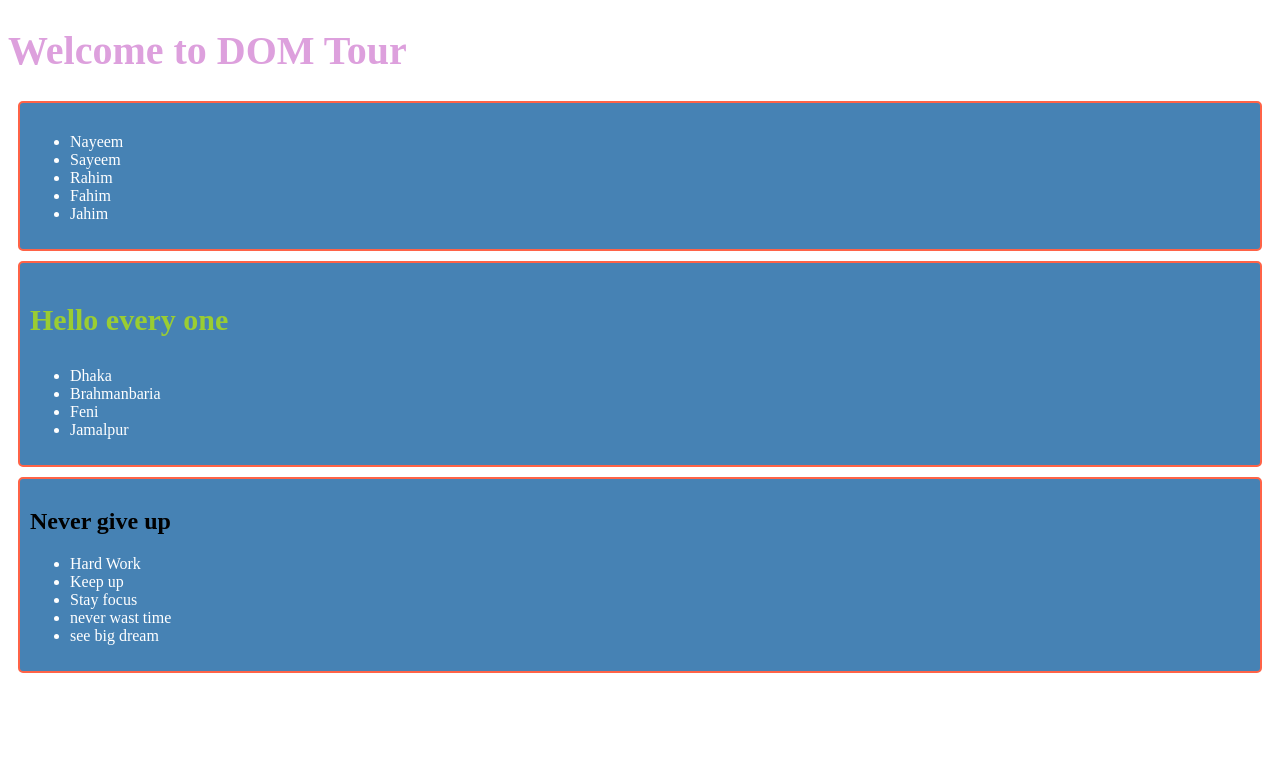
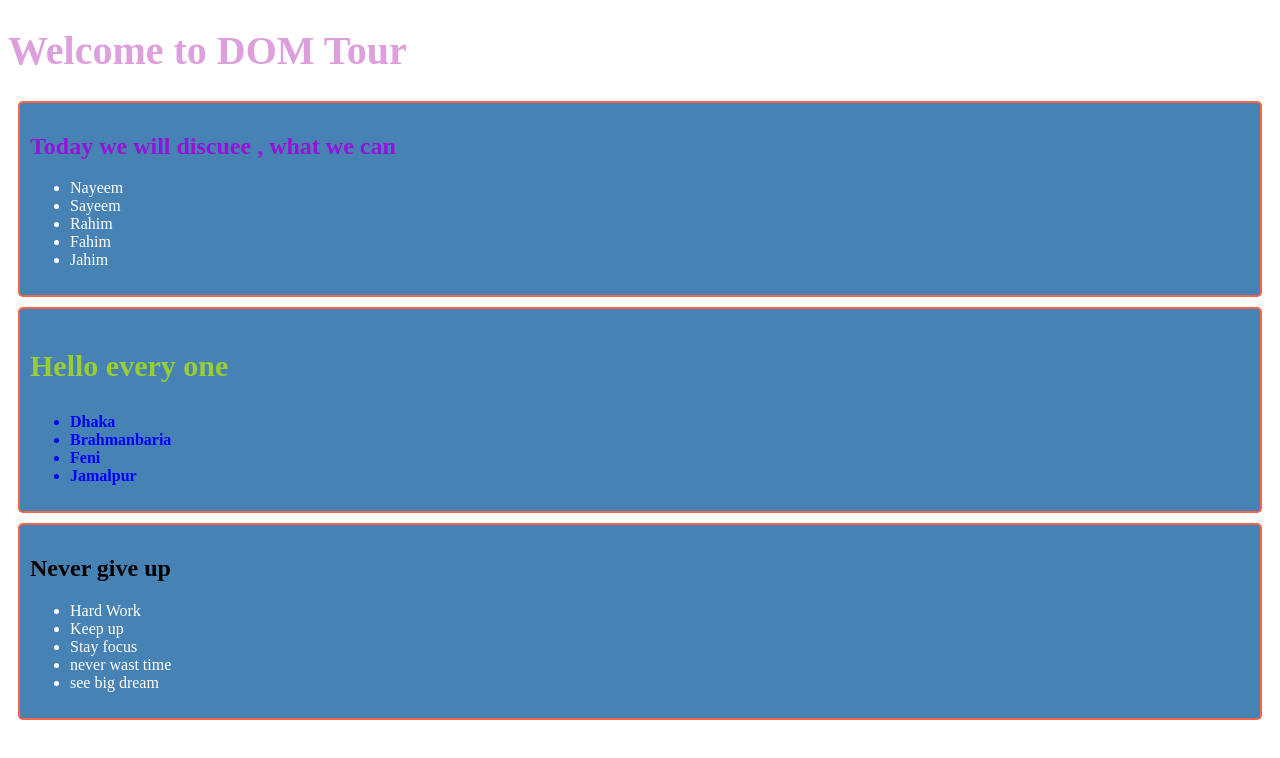
Before and after one commit to Ashraful610/batch-6-M24-DOM-tour, a plain HTML site: page index.html in a window 1280 px wide. Drawn offline with Linux system fonts and the light colour scheme.

Commit message:
add class and remove class

```diff
--- a/Style/main.css
+++ b/Style/main.css
@@ -9,3 +9,6 @@ h3{
     font-size: 30px;
     color: yellowgreen;
 }
+.color{
+    color:rgb(150, 18, 216)
+}
--- a/index.html
+++ b/index.html
@@ -11,7 +11,7 @@
     <main>
         <h1>Welcome to DOM Tour</h1>
         <section>
-            <h2 id="section-title"> </h2>
+            <h2 id="section-title" class="more-title"> </h2>
             <ul>
                 <li class="names">Nayeem</li>
                 <li class="names">Sayeem</li>
@@ -21,7 +21,7 @@
             </ul>
         </section>
         <section>
-            <h3>Hello every one</h3>
+            <h3 class="second-title">Hello every one</h3>
             <ul class="jela">
                 <li>Dhaka</li>
                 <li>Brahmanbaria</li>
@@ -43,26 +43,26 @@
 
     <script src="js/main.js"></script>
     <script>
-        // const allLi =  document.getElementsByTagName('li')
-        // for(const li of allLi){
-        //     // console.log(li.innerText)
-        // }
-        // const title = document.getElementById('section-title')
-        // title.innerText = 'Today we will discuee , what we can'
+        const allLi =  document.getElementsByTagName('li')
+        for(const li of allLi){
+            // console.log(li.innerText)
+        }
+        const section_title = document.getElementById('section-title')
+       section_title.innerText = 'Today we will discuee , what we can'
 
-        // const names = document.getElementsByClassName('names')
-        // for(const name of names){
-        //     // console.log(name.getAttribute('class'))
-        // }
-        // const discrtics = document.querySelectorAll('.jela li')
-        // for(const name of discrtics){
-        //     name.style.color = 'blue'
-        //     name.style.fontWeight = 'bold'
-        //     // console.log(name.innerText)
-        // }
-        // const oneGela = document.querySelector('.jela li')
-        // oneGela.setAttribute('title', 'Capital of bangladesh')
-        // console.log(oneGela)
+        const names = document.getElementsByClassName('names')
+        for(const name of names){
+            // console.log(name.getAttribute('class'))
+        }
+        const discrtics = document.querySelectorAll('.jela li')
+        for(const name of discrtics){
+            name.style.color = 'blue'
+            name.style.fontWeight = 'bold'
+            // console.log(name.innerText)
+        }
+        const oneGela = document.querySelector('.jela li')
+        oneGela.setAttribute('title', 'Capital of bangladesh')
+        console.log(oneGela)
     </script>
 </body>
 </html>
--- a/js/main.js
+++ b/js/main.js
@@ -10,3 +10,6 @@ const motivations = document.querySelectorAll('li')
 for(const motivate of motivations){
     motivate.style.color = 'white'
 }
+const title = document.getElementById('section-title')
+title.classList.add('color')
+title.classList.remove('more-title')
```
